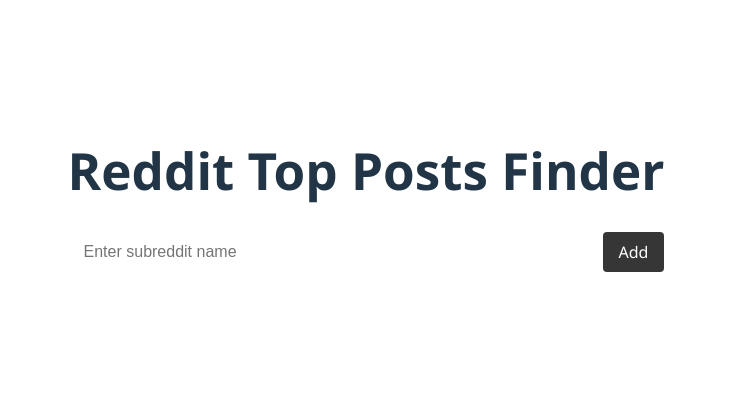
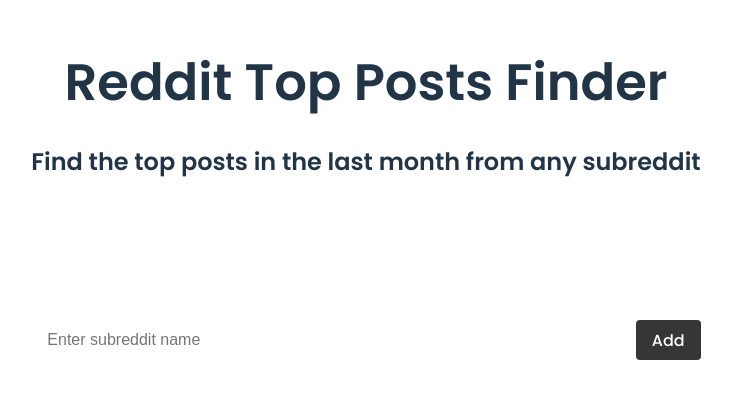
Before and after one commit to Cookseyyyyyy/subredditscraper, a React (Vite) app: page / in a window 1280 px wide. Shown: the part 194-592 px from the top of the page, without its empty margins (274-1006 px from the left). Built offline with nearby package versions, Linux system fonts and the light colour scheme.

Commit message:
added ad units

```diff
--- a/src/App.css
+++ b/src/App.css
@@ -1,3 +1,5 @@
+@import url('https://fonts.googleapis.com/css2?family=Poppins:wght@300;400;500;600&display=swap');
+
 #root {
   max-width: 1280px;
   margin: 0 auto;
@@ -47,7 +49,7 @@
   margin: 0 auto;
   padding: 2rem;
   text-align: center;
-  font-family: 'Segoe UI', Tahoma, Geneva, Verdana, sans-serif;
+  font-family: 'Poppins', sans-serif;
 }
 
 /* Input group for the text input and add button */
@@ -238,3 +240,11 @@
 .copy-btn:active {
   transform: scale(0.95);
 }
+
+.ad-container {
+  margin: 20px auto;
+  text-align: center;
+  min-height: 100px;
+  width: 100%;
+  max-width: 1200px;
+}
--- a/src/App.jsx
+++ b/src/App.jsx
@@ -1,5 +1,6 @@
-import React, { useState } from 'react';
+import React, { useState, useEffect } from 'react';
 import './App.css';
+import AdUnit from './components/AdUnit';
 
 function App() {
   // State variables
@@ -8,6 +9,19 @@
   const [posts, setPosts] = useState(null);
   const [loading, setLoading] = useState(false);
   const [error, setError] = useState(null);
+
+  // Add this useEffect at the top of the component
+  useEffect(() => {
+    const script = document.createElement('script');
+    script.src = 'https://pagead2.googlesyndication.com/pagead/js/adsbygoogle.js?client=ca-pub-2228923604379440';
+    script.async = true;
+    script.crossOrigin = 'anonymous';
+    document.head.appendChild(script);
+
+    return () => {
+      document.head.removeChild(script);
+    };
+  }, []);
 
   // Function to add a subreddit to the list
   const addSubreddit = () => {
@@ -79,6 +93,7 @@
       <div className="App">
         <h1>Top Posts By Subreddit</h1>
         {error && <p style={{ color: 'red' }}>{error}</p>}
+        <AdUnit />
         {Object.entries(groupedPosts).map(([subreddit, subredditPosts]) => (
           <div key={subreddit} className="subreddit-section">
             <div className="section-header">
@@ -131,6 +146,7 @@
             </table>
           </div>
         ))}
+        <AdUnit />
       </div>
     );
   }
@@ -139,7 +155,8 @@
   return (
     <div className="App">
       <h1>Reddit Top Posts Finder</h1>
-
+      <h2>Find the top posts in the last month from any subreddit</h2>
+      <AdUnit />
       <div className="input-group">
         <input
           type="text"
--- a/src/components/AdUnit.jsx
+++ b/src/components/AdUnit.jsx
@@ -1,24 +1,26 @@
 import React, { useEffect } from 'react';
 
-const AdUnit = ({ dataAdSlot }) => {
+function AdUnit() {
   useEffect(() => {
     try {
       (window.adsbygoogle = window.adsbygoogle || []).push({});
-    } catch (e) {
-      console.error(e);
+    } catch (err) {
+      console.error('AdSense error:', err);
     }
   }, []);
 
   return (
+    <div className="ad-container">
       <ins
         className="adsbygoogle"
         style={{ display: 'block' }}
         data-ad-client="ca-pub-2228923604379440"
-      data-ad-slot={dataAdSlot}
+        data-ad-slot="6754226592"
         data-ad-format="auto"
         data-full-width-responsive="true"
       />
+    </div>
   );
-};
+}
 
-export { AdUnit };
+export default AdUnit;
```
Lines whose indentation alone changed are shown as unchanged.
